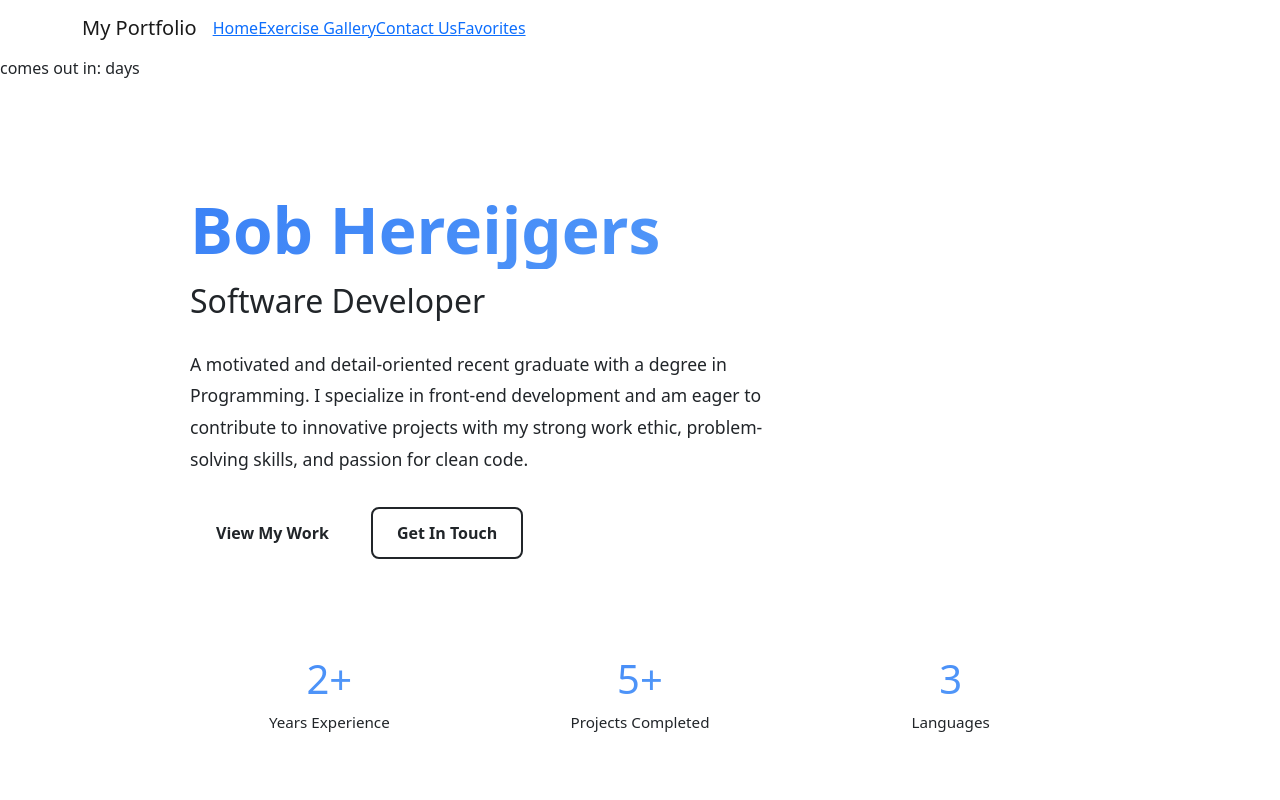
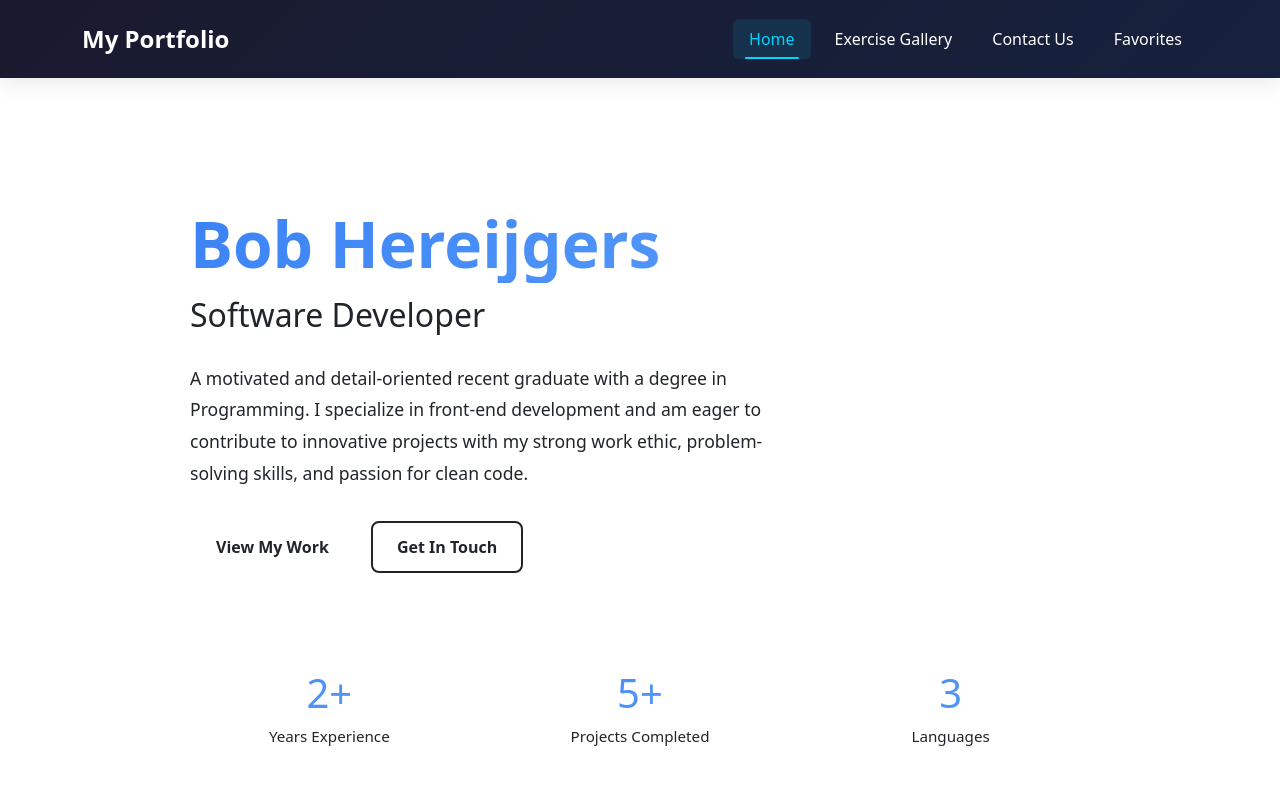
Before and after one commit to Bob-Hereijgers/Portfolio, a React (Create React App) app: page / in a window 1280 px wide. Shown: the top 800 px of the page. Built offline with nearby package versions, Linux system fonts and the light colour scheme; no server answers.

Commit message:
navbar update

```diff
--- /dev/null
+++ b/src/components/Base Components/Navbar/Navbar.css
@@ -0,0 +1,106 @@
+/* navbar.css */
+/* Navigation Bar Styling */
+
+.wrapper {
+  position: relative;
+  width: 100%;
+  margin-bottom: 2rem;
+}
+
+/* Navbar Brand Styling */
+.navbar-brand {
+  font-size: 1.5rem;
+  font-weight: 700;
+  color: #ffffff !important;
+  transition: color 0.3s ease;
+}
+
+.navbar-brand:hover {
+  color: #00d4ff !important;
+}
+
+/* Navigation Container */
+.nav-bar {
+  display: flex;
+  gap: 0.5rem;
+  margin-left: auto;
+}
+
+/* Navigation Links */
+.nav-text {
+  color: #ffffff !important;
+  text-decoration: none;
+  padding: 0.5rem 1rem;
+  font-weight: 500;
+  border-radius: 0.375rem;
+  transition: all 0.3s ease;
+  position: relative;
+}
+
+/* Hover Effect */
+.nav-text:hover {
+  color: #00d4ff !important;
+  background-color: rgba(255, 255, 255, 0.1);
+  transform: translateY(-2px);
+}
+
+/* Active Link Styling */
+.nav-text.active {
+  color: #00d4ff !important;
+  background-color: rgba(0, 212, 255, 0.1);
+}
+
+/* Active Link Underline Effect */
+.nav-text.active::after {
+  content: '';
+  position: absolute;
+  bottom: 0;
+  left: 50%;
+  transform: translateX(-50%);
+  width: 70%;
+  height: 2px;
+  background-color: #00d4ff;
+  border-radius: 2px;
+}
+
+/* Responsive Design */
+@media (max-width: 768px) {
+  .nav-bar {
+    flex-direction: column;
+    width: 100%;
+    margin-top: 1rem;
+    gap: 0.25rem;
+  }
+
+  .nav-text {
+    text-align: center;
+    padding: 0.75rem 1rem;
+  }
+
+  .nav-text.active::after {
+    display: none;
+  }
+
+  .navbar-brand {
+    font-size: 1.25rem;
+  }
+}
+
+/* Dark Mode Support */
+@media (prefers-color-scheme: dark) {
+  .nav-text {
+    color: #e0e0e0 !important;
+  }
+}
+
+/* Optional: Add a subtle gradient background to navbar */
+.navbar {
+  background: linear-gradient(135deg, #1a1a2e 0%, #16213e 100%);
+  padding: 1rem 0;
+  box-shadow: 0 4px 20px rgba(0, 0, 0, 0.1);
+}
+
+/* Optional: Smooth scrolling for anchor links */
+html {
+  scroll-behavior: smooth;
+}
--- a/src/components/Base Components/Navbar/Navbar.tsx
+++ b/src/components/Base Components/Navbar/Navbar.tsx
@@ -3,49 +3,37 @@ import Nav from "react-bootstrap/Nav";
 import Navbar from "react-bootstrap/Navbar";
 import "bootstrap/dist/css/bootstrap.min.css";
 import { NavLink } from "react-router-dom";
-import { useEffect, useState } from "react";
-import NextMCU from "./Movie";
+import "./navbar.css"; // Import the custom styles
 
-const Bar = () => {
-  const [movie, setMovie] = useState<NextMCU>();
+interface BarProps {
+  // Add props here if needed
+}
 
-  useEffect(() => {
-    const fetchFunction = async () => {
-      let result = await fetch(
-        `https://www.whenisthenextmcufilm.com/api`
-      );
-      let json: NextMCU = await result.json();
-
-      setMovie(json);
-    };
-    fetchFunction();
-  });
-
+const Bar: React.FC<BarProps> = () => {
   return (
-    <div className="Wrapper">
-    <Navbar>
+    <div className="wrapper">
+      <Navbar expand="lg">
         <Container>
           <Navbar.Brand>My Portfolio</Navbar.Brand>
           <Navbar.Toggle aria-controls="basic-navbar-nav" />
           <Navbar.Collapse id="basic-navbar-nav">
-          <Nav className="NavBar">
-            <NavLink className="NavText" to="/">
+            <Nav className="nav-bar">
+              <NavLink className="nav-text" to="/">
                 Home
               </NavLink>
-            <NavLink className="NavText" to="ExerciseGallery">
+              <NavLink className="nav-text" to="ExerciseGallery">
                 Exercise Gallery
               </NavLink>
-            <NavLink className="NavText" to="Contact">
+              <NavLink className="nav-text" to="Contact">
                 Contact Us
               </NavLink>
-            <NavLink className="NavText" to="Favorites">
+              <NavLink className="nav-text" to="Favorites">
                 Favorites
               </NavLink>
             </Nav>
           </Navbar.Collapse>
         </Container>
       </Navbar>
-    <p className="mcuText">{movie?.title} comes out in: {movie?.days_until} days</p>
     </div>
   );
 };
```
Lines whose indentation alone changed are shown as unchanged.
